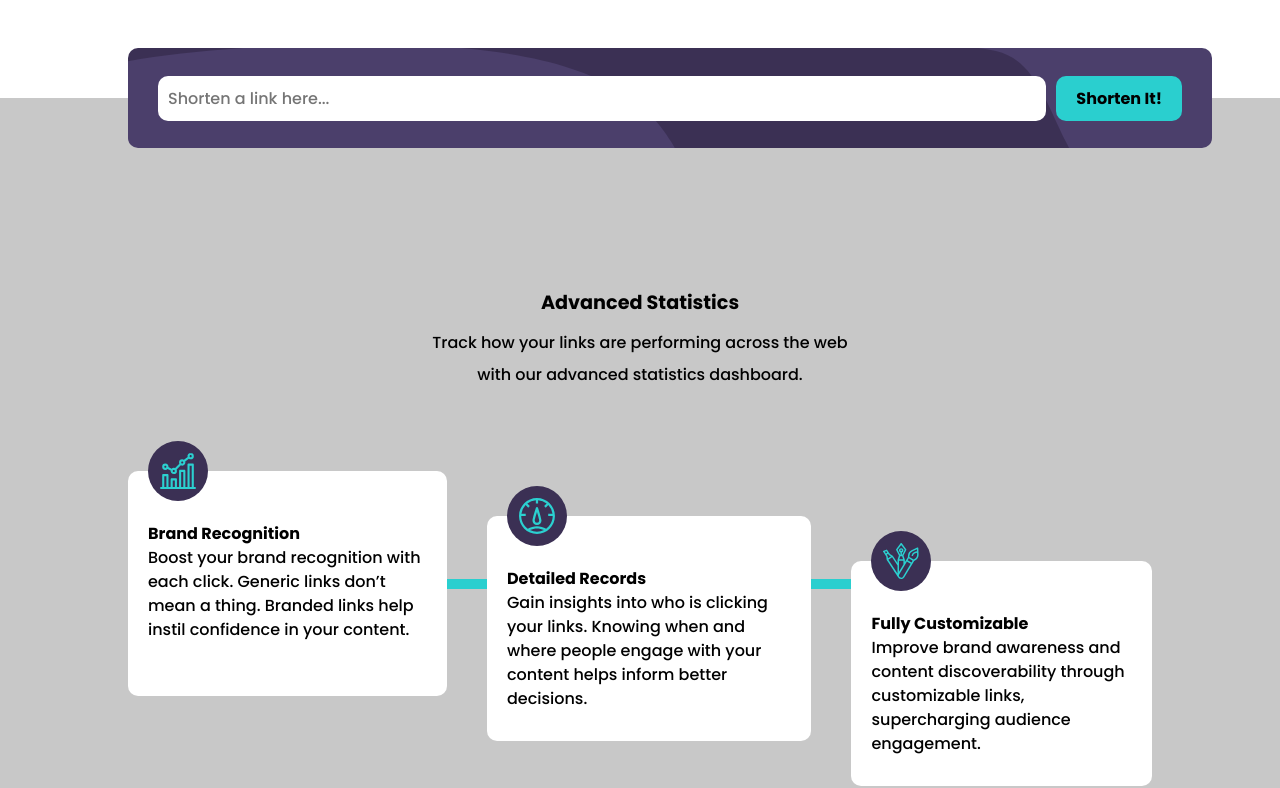
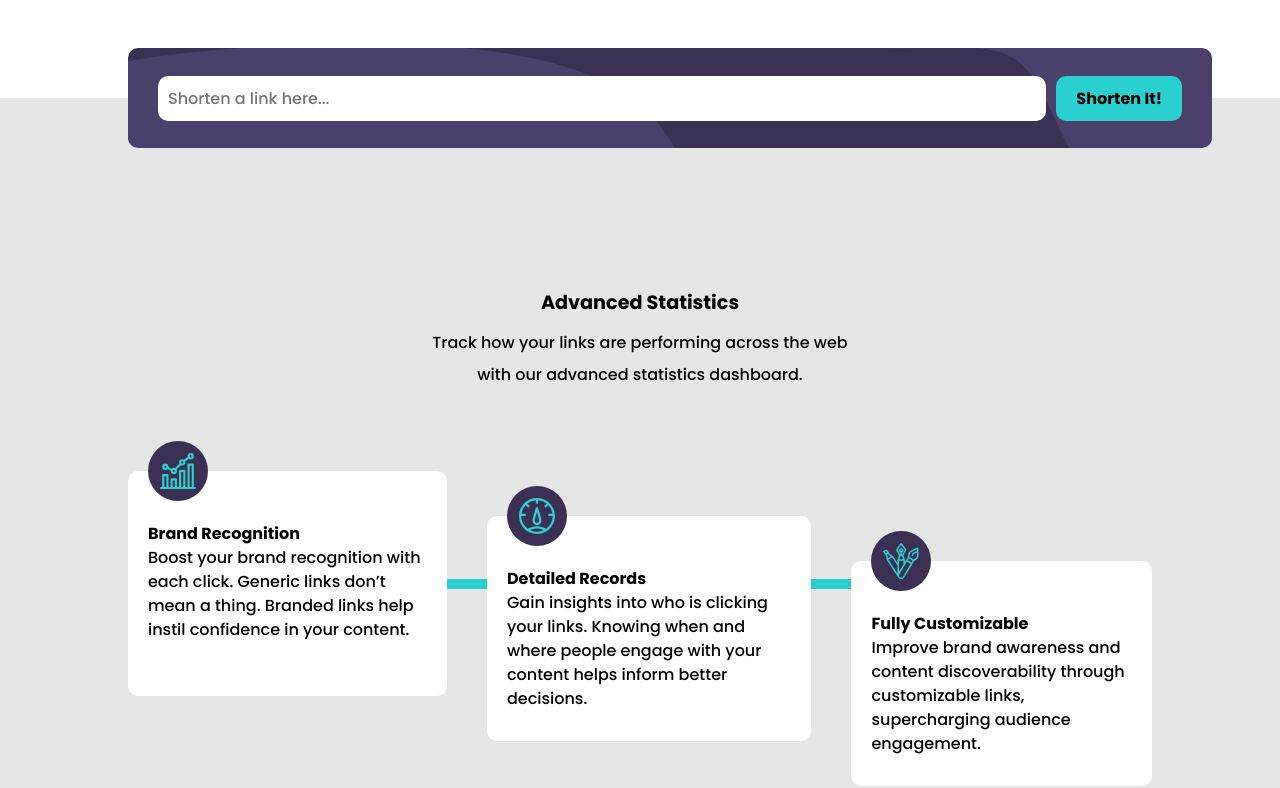
Before and after one commit to PapaBob31/url-shortener-robex, an Angular app: page / in a window 1280 px wide. Shown: the part 622-1410 px from the top of the page. Built offline with nearby package versions, Linux system fonts and the light colour scheme.

Commit message:
Update app.component.scss

```diff
--- a/src/app/app.component.scss
+++ b/src/app/app.component.scss
@@ -1,5 +1,5 @@
 
 div {
 	position: relative;
-	background-color: rgb(200, 200,200);
+	background-color: rgb(230,230,230);
 }
```
